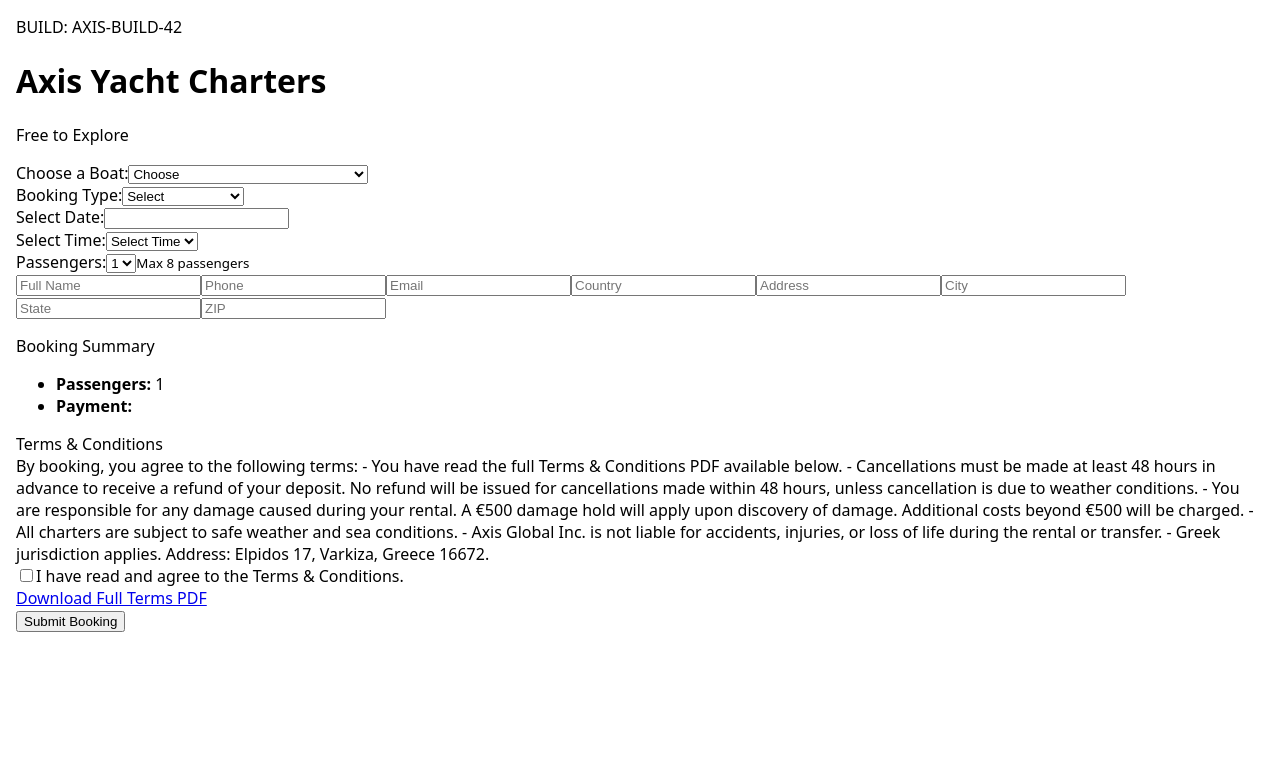
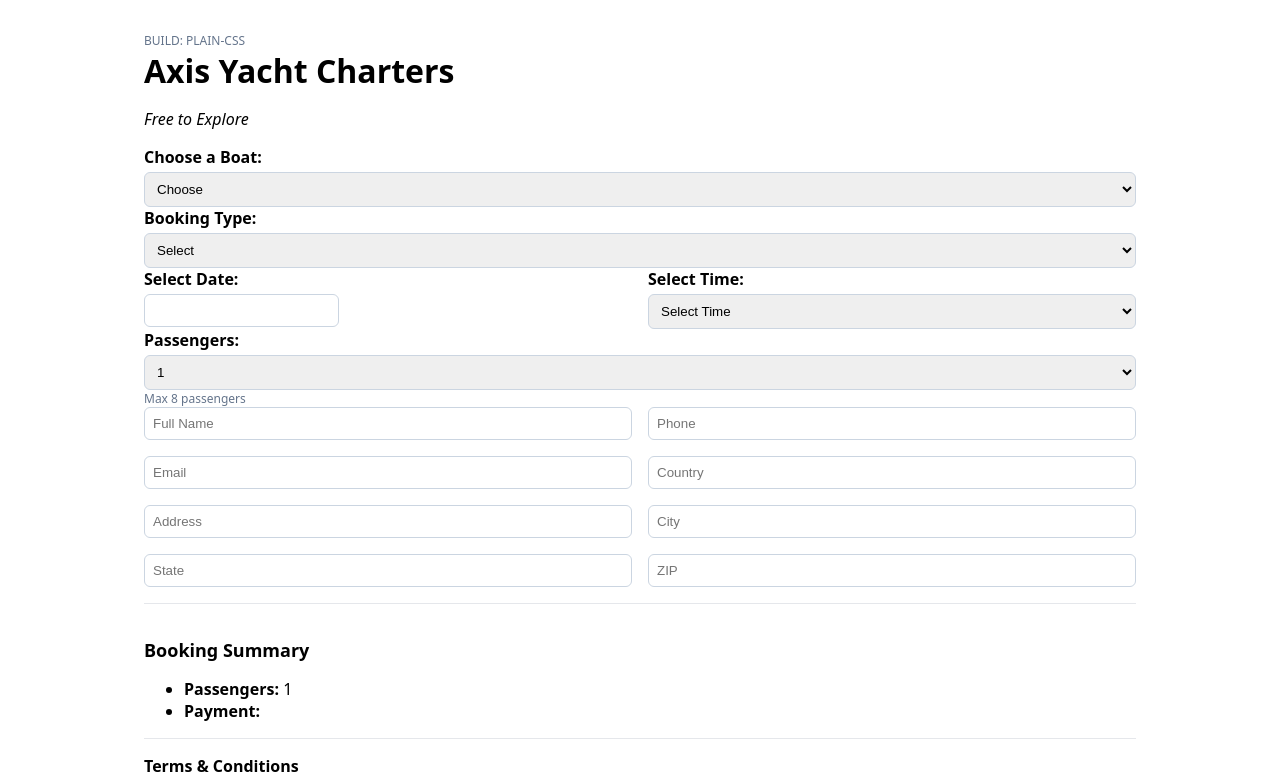
Before and after one commit to drklion/axis-booking-25, a React (Vite) app: page / in a window 1280 px wide. Shown: the top 780 px of the page. Built offline with nearby package versions, Linux system fonts and the light colour scheme.

Commit message:
Update App.jsx

```diff
--- a/src/App.jsx
+++ b/src/App.jsx
@@ -1,30 +1,13 @@
 import { useState } from "react";
 import DatePicker from "react-datepicker";
 import "react-datepicker/dist/react-datepicker.css";
-
-// ---- SAFETY HELPERS (exist even if old JSX still calls them) ----
-const generateTimeOptions = () => {
-  const arr = [];
-  for (let h = 8; h <= 12; h++) {
-    arr.push(`${String(h).padStart(2, "0")}:00`);
-    if (h < 12) arr.push(`${String(h).padStart(2, "0")}:30`);
-  }
-  return arr;
-};
-const generatePassengerOptions = (max = 8) => {
-  const opts = [];
-  for (let i = 1; i <= max; i++) {
-    opts.push(<option key={i} value={i}>{i}</option>);
-  }
-  return opts;
-};
 
 const initialInventory = { BlueWater170: [], Axopar22: [] };
 
 export default function App() {
   const today = new Date();
 
-  // ---------------- State ----------------
+  // State
   const [boat, setBoat] = useState("");
   const [bookingType, setBookingType] = useState("");
   const [date, setDate] = useState(null);
@@ -34,39 +17,26 @@ export default function App() {
   const [departure, setDeparture] = useState("");
   const [triedSubmit, setTriedSubmit] = useState(false);
   const [info, setInfo] = useState({
-    name: "",
-    phone: "",
-    email: "",
-    country: "",
-    address: "",
-    city: "",
-    state: "",
-    zip: "",
-    transferFrom: "",
-    transferTo: "",
-    agreed: false,
-    agreementTimestamp: ""
+    name: "", phone: "", email: "",
+    country: "", address: "", city: "", state: "", zip: "",
+    transferFrom: "", transferTo: "",
+    agreed: false, agreementTimestamp: ""
   });
   const [inventory, setInventory] = useState(initialInventory);
 
-  // --------------- Config ----------------
+  // Config
   const boatNames = {
     Axopar: "Axopar 37XC 11.7 Meter (w/Captain)",
     Axopar22: "Axopar 22 T-Top",
     BlueWater170: "Blue Water 170 5 Meter Rental"
   };
-
   const showCaptain = boat === "BlueWater170" || boat === "Axopar22";
   const showTransferFields = bookingType === "Transfer";
-  const maxPassengers =
-    boat === "Axopar" ? 8 :
-    boat === "BlueWater170" ? 7 :
-    boat === "Axopar22" ? 5 :
-    8;
+  const maxPassengers = boat === "Axopar" ? 8 : boat === "BlueWater170" ? 7 : boat === "Axopar22" ? 5 : 8;
 
-  const inputClass = "p-2 border rounded w-full";
+  const inputClass = "axis-input";
 
-  // --------------- Helpers ----------------
+  // Helpers
   const isTimeSlotAvailable = (boatName, newStart, duration) => {
     const bookings = inventory[boatName] || [];
     const newEnd = newStart + duration * 60;
@@ -76,22 +46,15 @@ export default function App() {
   const handleBooking = () => {
     if (boat === "BlueWater170" || boat === "Axopar22") {
       if (!time) { alert("Please select a time."); return null; }
-
       const duration = bookingType === "Full Day Charter" ? 8 : 4;
       const [hour, min] = time.split(":").map(Number);
       const start = hour * 60 + min;
-
       const boatKey = boat;
       if (!isTimeSlotAvailable(boatKey, start, duration)) {
-        alert("No available boats at that time.");
-        return null;
+        alert("No available boats at that time."); return null;
       }
-
       const newEnd = start + duration * 60;
-      setInventory((prev) => ({
-        ...prev,
-        [boatKey]: [...prev[boatKey], [start, newEnd]]
-      }));
+      setInventory(prev => ({ ...prev, [boatKey]: [...prev[boatKey], [start, newEnd]] }));
       return boatKey;
     }
     return "OK";
@@ -100,34 +63,28 @@ export default function App() {
   const getPriceSummary = () => {
     if (!boat) return "";
     if (bookingType === "Transfer") return "Contact for further info";
-
     const month = date ? new Date(date).getMonth() : null;
     if (month === null) return "Select a date";
 
     if (boat === "Axopar22") {
-      const fullPrices = [200, 200, 200, 225, 250, 250, 250, 250, 200, 0, 0, 0];
-      const halfPrices = [150, 150, 150, 175, 200, 200, 200, 200, 150, 0, 0, 0];
-      const basePrice =
-        bookingType === "Full Day Charter" ? fullPrices[month] : halfPrices[month];
-      if (basePrice === 0) return "Unavailable this month";
-      return `€${captain === "yes" ? basePrice + 100 : basePrice} (€100 Fixed Deposit)`;
+      const full = [200,200,200,225,250,250,250,250,200,0,0,0];
+      const half = [150,150,150,175,200,200,200,200,150,0,0,0];
+      const base = bookingType === "Full Day Charter" ? full[month] : half[month];
+      if (base === 0) return "Unavailable this month";
+      return `€${captain === "yes" ? base + 100 : base} (€100 Fixed Deposit)`;
     }
-
     if (boat === "BlueWater170") {
-      const fullPrices = [80, 80, 80, 80, 90, 100, 110, 110, 90, 80, 0, 0];
-      const halfPrices = [70, 70, 70, 70, 80, 90, 90, 90, 80, 70, 0, 0];
-      const basePrice =
-        bookingType === "Full Day Charter" ? fullPrices[month] : halfPrices[month];
-      if (basePrice === 0) return "Unavailable this month";
-      return `€${captain === "yes" ? basePrice + 100 : basePrice} (€50 Fixed Deposit)`;
+      const full = [80,80,80,80,90,100,110,110,90,80,0,0];
+      const half = [70,70,70,70,80,90,90,90,80,70,0,0];
+      const base = bookingType === "Full Day Charter" ? full[month] : half[month];
+      if (base === 0) return "Unavailable this month";
+      return `€${captain === "yes" ? base + 100 : base} (€50 Fixed Deposit)`;
     }
-
     if (boat === "Axopar") {
       return bookingType === "Full Day Charter"
         ? "€1,200 (50% deposit = €600)"
         : "€1,100 (50% deposit = €550)";
     }
-
     return "";
   };
 
@@ -149,12 +106,12 @@ Address: ${[info.country, info.address, info.city, info.state, info.zip].filter(
       headers: { "Content-Type": "application/json", Accept: "application/json" },
       body: JSON.stringify({ name: info.name, email: info.email, message: summary })
     })
-      .then((r) => r.json())
-      .then((data) => console.log("Email sent:", data))
-      .catch((err) => console.error("Error sending email:", err));
+      .then(r => r.json())
+      .then(d => console.log("Email sent:", d))
+      .catch(err => console.error("Error sending email:", err));
   };
 
-  // ---------- Inline options (used by this component) ----------
+  // Inline options (no helpers needed)
   const timeOptions = (() => {
     const arr = [];
     for (let h = 8; h <= 12; h++) {
@@ -165,7 +122,7 @@ Address: ${[info.country, info.address, info.city, info.state, info.zip].filter(
   })();
   const passengerOptions = Array.from({ length: maxPassengers || 8 }, (_, i) => i + 1);
 
-  // --------------- Submit ----------------
+  // Submit
   const handleSubmit = (e) => {
     e?.preventDefault?.();
     setTriedSubmit(true);
@@ -183,8 +140,7 @@ Address: ${[info.country, info.address, info.city, info.state, info.zip].filter(
     if (!time)        { alert("Please select a time."); return; }
 
     if (boat === "Axopar" && !trim(departure)) {
-      alert("Please select a departure point for the Axopar 37XC.");
-      return;
+      alert("Please select a departure point for the Axopar 37XC."); return;
     }
 
     if (!name)  { alert("Please enter your full name."); return; }
@@ -194,9 +150,7 @@ Address: ${[info.country, info.address, info.city, info.state, info.zip].filter(
       alert("Please enter a valid email address."); return;
     }
 
-    if (!info.agreed) {
-      alert("You must agree to the Terms & Conditions before submitting."); return;
-    }
+    if (!info.agreed) { alert("You must agree to the Terms & Conditions before submitting."); return; }
 
     if (bookingType === "Transfer") {
       if (!tFrom) { alert("Please enter the Transfer From location."); return; }
@@ -231,17 +185,18 @@ Address: ${[info.country, info.address, info.city, info.state, info.zip].filter(
     }
   };
 
+  // JSX
   return (
-    <form onSubmit={handleSubmit} className="p-4 max-w-4xl mx-auto space-y-4">
+    <form onSubmit={handleSubmit} className="axis-form">
       <div className="text-center">
-        <div data-build="AXIS-BUILD-42" className="text-xs text-gray-500">BUILD: AXIS-BUILD-42</div>
-        <h1 className="text-2xl font-bold mb-2">Axis Yacht Charters</h1>
-        <p className="text-lg italic">Free to Explore</p>
+        <div style={{ fontSize: 12, color: "#64748b" }}>BUILD: PLAIN-CSS</div>
+        <h1>Axis Yacht Charters</h1>
+        <p className="subtitle">Free to Explore</p>
       </div>
 
       {/* Boat Selection */}
       <div>
-        <label className="block font-semibold mb-1">Choose a Boat:</label>
+        <label className="axis-label">Choose a Boat:</label>
         <select value={boat} onChange={(e) => setBoat(e.target.value)} className={inputClass}>
           <option value="">Choose</option>
           <option value="Axopar">Axopar 37XC 11.7 Meter (w/Captain)</option>
@@ -252,7 +207,7 @@ Address: ${[info.country, info.address, info.city, info.state, info.zip].filter(
 
       {/* Booking Type */}
       <div>
-        <label className="block font-semibold mb-1">Booking Type:</label>
+        <label className="axis-label">Booking Type:</label>
         <select value={bookingType} onChange={(e) => setBookingType(e.target.value)} className={inputClass}>
           <option value="">Select</option>
           <option value="Full Day Charter">Full Day Charter</option>
@@ -264,12 +219,8 @@ Address: ${[info.country, info.address, info.city, info.state, info.zip].filter(
       {/* Departure (Axopar only) */}
       {boat === "Axopar" && (
         <div>
-          <label className="block font-semibold mb-1">Departure Point:</label>
-          <select
-            value={departure}
-            onChange={(e) => setDeparture(e.target.value)}
-            className={inputClass}
-          >
+          <label className="axis-label">Departure Point:</label>
+          <select value={departure} onChange={(e) => setDeparture(e.target.value)} className={inputClass}>
             <option value="" disabled>Select departure point</option>
             <option value="Loutraki, Skopelos">Loutraki, Skopelos</option>
             <option value="Skopelos Town">Skopelos Town</option>
@@ -278,61 +229,45 @@ Address: ${[info.country, info.address, info.city, info.state, info.zip].filter(
             <option value="Other">Other</option>
           </select>
           {triedSubmit && !departure && (
-            <p className="text-red-600 text-sm mt-1">Please choose a departure point.</p>
+            <p className="axis-error">Please choose a departure point.</p>
           )}
         </div>
       )}
 
       {/* Transfer fields */}
       {showTransferFields && (
-        <div className="grid sm:grid-cols-2 gap-4">
-          <input
-            placeholder="Transfer From"
-            value={info.transferFrom}
-            onChange={(e) => setInfo({ ...info, transferFrom: e.target.value })}
-            className={inputClass}
-          />
-          <input
-            placeholder="Transfer To"
-            value={info.transferTo}
-            onChange={(e) => setInfo({ ...info, transferTo: e.target.value })}
-            className={inputClass}
-          />
+        <div className="axis-grid">
+          <input placeholder="Transfer From" value={info.transferFrom} onChange={(e) => setInfo({ ...info, transferFrom: e.target.value })} className={inputClass} />
+          <input placeholder="Transfer To" value={info.transferTo} onChange={(e) => setInfo({ ...info, transferTo: e.target.value })} className={inputClass} />
         </div>
       )}
 
       {/* Date + Time */}
-      <div className="grid sm:grid-cols-2 gap-4">
+      <div className="axis-grid">
         <div>
-          <label className="block font-semibold mb-1">Select Date:</label>
+          <label className="axis-label">Select Date:</label>
           <DatePicker selected={date} onChange={setDate} minDate={today} className={inputClass} />
         </div>
         <div>
-          <label className="block font-semibold mb-1">Select Time:</label>
+          <label className="axis-label">Select Time:</label>
           <select value={time} onChange={(e) => setTime(e.target.value)} className={inputClass}>
             <option value="">Select Time</option>
-            {timeOptions.map((t) => (
-              <option key={t} value={t}>{t}</option>
-            ))}
+            {timeOptions.map((t) => <option key={t} value={t}>{t}</option>)}
           </select>
         </div>
       </div>
 
       {/* Passengers */}
-      <div className="grid sm:grid-cols-2 gap-4">
-        <div>
-          <label className="block font-semibold mb-1">Passengers:</label>
-          <select value={passengers} onChange={(e) => setPassengers(e.target.value)} className={inputClass}>
-            {passengerOptions.map((n) => (
-              <option key={n} value={n}>{n}</option>
-            ))}
-          </select>
-          <small className="text-xs text-gray-500">Max {maxPassengers} passengers</small>
-        </div>
+      <div>
+        <label className="axis-label">Passengers:</label>
+        <select value={passengers} onChange={(e) => setPassengers(e.target.value)} className={inputClass}>
+          {passengerOptions.map((n) => <option key={n} value={n}>{n}</option>)}
+        </select>
+        <div className="axis-note">Max {maxPassengers} passengers</div>
       </div>
 
       {/* Contact Details */}
-      <div className="grid sm:grid-cols-2 gap-4">
+      <div className="axis-grid">
         <input placeholder="Full Name" value={info.name} onChange={(e) => setInfo({ ...info, name: e.target.value })} className={inputClass} />
         <input placeholder="Phone" value={info.phone} onChange={(e) => setInfo({ ...info, phone: e.target.value })} className={inputClass} />
         <input placeholder="Email" value={info.email} onChange={(e) => setInfo({ ...info, email: e.target.value })} className={inputClass} />
@@ -344,9 +279,9 @@ Address: ${[info.country, info.address, info.city, info.state, info.zip].filter(
       </div>
 
       {/* Booking Summary */}
-      <div className="border-t pt-4">
-        <p className="font-semibold text-lg mb-2">Booking Summary</p>
-        <ul className="space-y-1">
+      <div className="axis-section">
+        <p style={{ fontWeight: 600, fontSize: 18, marginBottom: 8 }}>Booking Summary</p>
+        <ul className="axis-list">
           {info.name && <li><strong>Name:</strong> {info.name}</li>}
           {info.phone && <li><strong>Phone:</strong> {info.phone}</li>}
           {boat && <li><strong>Boat:</strong> {boatNames[boat]}</li>}
@@ -356,17 +291,15 @@ Address: ${[info.country, info.address, info.city, info.state, info.zip].filter(
           {time && <li><strong>Time:</strong> {time}</li>}
           {passengers && <li><strong>Passengers:</strong> {passengers}</li>}
           {showCaptain && <li><strong>Captain:</strong> {captain === "yes" ? "Yes" : "No"}</li>}
-          {bookingType === "Transfer" && (
-            <li><strong>Transfer:</strong> From {info.transferFrom} to {info.transferTo}</li>
-          )}
+          {bookingType === "Transfer" && <li><strong>Transfer:</strong> From {info.transferFrom} to {info.transferTo}</li>}
           <li><strong>Payment:</strong> {getPriceSummary()}</li>
         </ul>
       </div>
 
       {/* Terms & Conditions */}
-      <div className="border-t pt-4">
-        <label className="block font-semibold mb-2">Terms & Conditions</label>
-        <div className="border h-40 overflow-y-scroll p-2 text-sm bg-gray-50 whitespace-pre-wrap">
+      <div className="axis-section">
+        <label className="axis-label">Terms & Conditions</label>
+        <div style={{ border: "1px solid #e5e7eb", height: 160, overflowY: "auto", padding: 8, fontSize: 14, background: "#f8fafc", whiteSpace: "pre-wrap" }}>
           By booking, you agree to the following terms:
 
           - You have read the full Terms & Conditions PDF available below.
@@ -378,43 +311,24 @@ Address: ${[info.country, info.address, info.city, info.state, info.zip].filter(
           - Axis Global Inc. is not liable for accidents, injuries, or loss of life during the rental or transfer.
           - Greek jurisdiction applies. Address: Elpidos 17, Varkiza, Greece 16672.
         </div>
-        <div className="flex items-center mt-2 space-x-2">
+        <div style={{ display: "flex", alignItems: "center", gap: 8, marginTop: 8 }}>
           <input
             type="checkbox"
             id="agree"
             checked={info.agreed || false}
-            onChange={(e) => {
-              setInfo({
-                ...info,
-                agreed: e.target.checked,
-                agreementTimestamp: new Date().toISOString()
-              });
-            }}
+            onChange={(e) => setInfo({ ...info, agreed: e.target.checked, agreementTimestamp: new Date().toISOString() })}
           />
-          <label htmlFor="agree" className="text-sm">
-            I have read and agree to the Terms & Conditions.
-          </label>
+          <label htmlFor="agree" style={{ fontSize: 14 }}>I have read and agree to the Terms & Conditions.</label>
         </div>
-        {triedSubmit && !info.agreed && (
-          <p className="text-red-600 text-sm mt-1">
-            You must agree to the Terms & Conditions before submitting.
-          </p>
-        )}
-        <div className="text-sm text-blue-600 mt-1">
-          <a
-            href="/Axis_Global_Inc_Boat_Rental_Agreement.PDF.pdf"
-            target="_blank"
-            rel="noopener noreferrer"
-            className="underline"
-          >
+        {triedSubmit && !info.agreed && <p className="axis-error">You must agree to the Terms & Conditions before submitting.</p>}
+        <div style={{ fontSize: 14, marginTop: 4 }}>
+          <a href="/Axis_Global_Inc_Boat_Rental_Agreement.PDF.pdf" target="_blank" rel="noopener noreferrer" className="axis-link">
             Download Full Terms PDF
           </a>
         </div>
       </div>
 
-      <button type="submit" className="bg-blue-600 hover:bg-blue-700 text-white px-4 py-2 rounded">
-        Submit Booking
-      </button>
+      <button type="submit" className="axis-submit">Submit Booking</button>
     </form>
   );
 }
```
